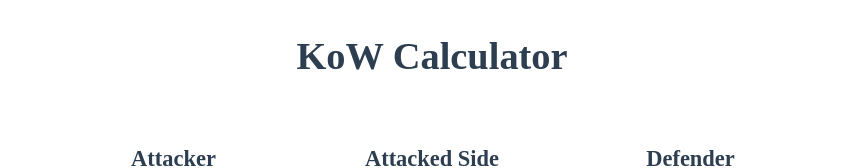
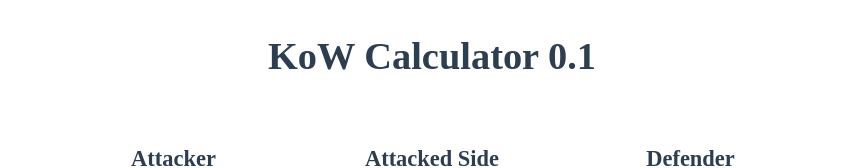
Before and after one commit to ernokstein/kow-calculator, a Vue app: page / in a window 1280 px wide. Shown: the top 168 px of the page, without its empty margins (208-1071 px from the left). Built offline with nearby package versions, Linux system fonts and the light colour scheme.

Commit message:
added version

```diff
--- a/src/views/Home.vue
+++ b/src/views/Home.vue
@@ -1,6 +1,6 @@
 <template>
   <form class="home">
-    <h1 id="title">KoW Calculator</h1>
+    <h1 id="title">KoW Calculator 0.1</h1>
 
     <InputsAttacker v-model="attacker"></InputsAttacker>
 
```
